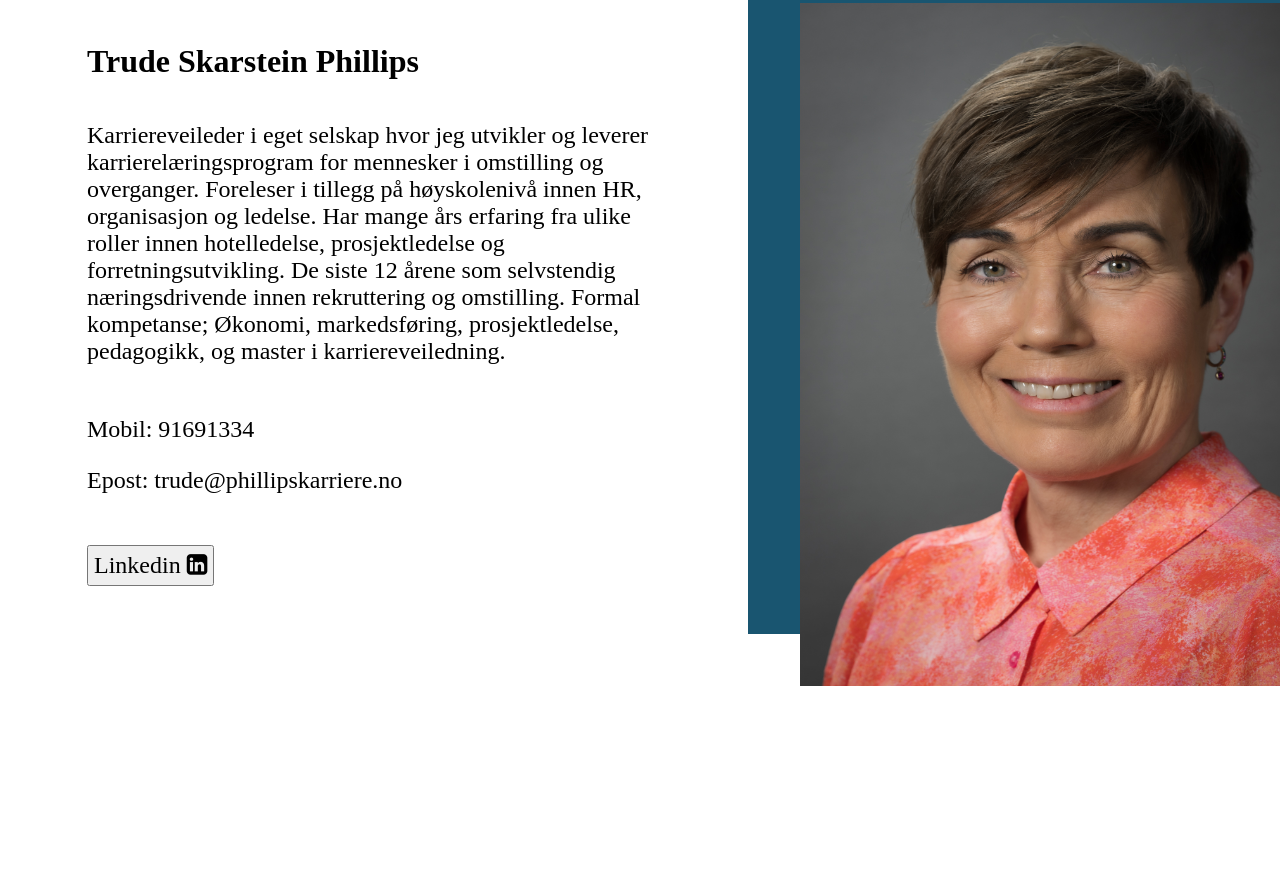
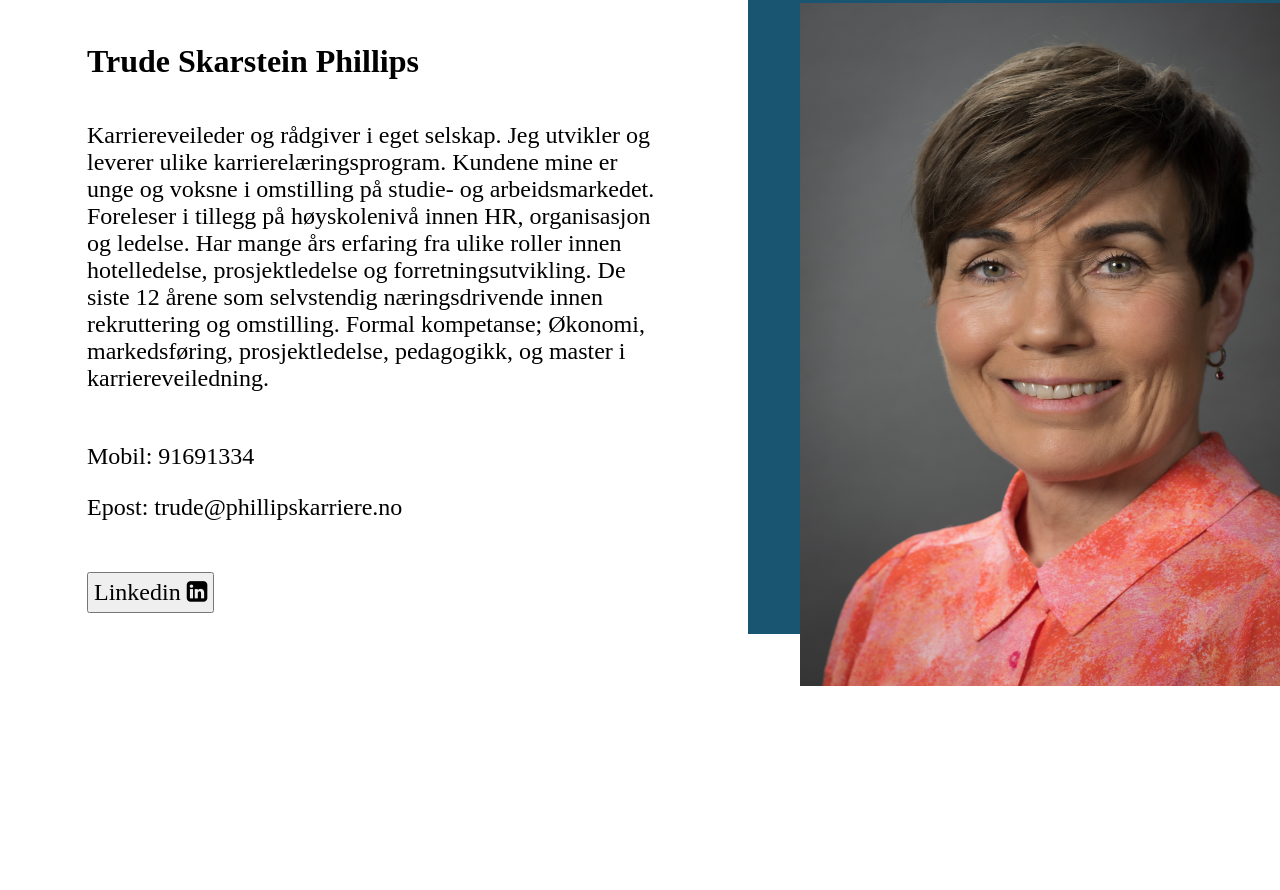
Before and after one commit to ramkodehode/phillipskarriere, a React (Create React App) app: page / in a window 1280 px wide. Shown: the part 1200-2090 px from the top of the page. Built offline with nearby package versions, Linux system fonts and the light colour scheme.

Commit message:
changing text on bio

```diff
--- a/src/pages/Success.js
+++ b/src/pages/Success.js
@@ -86,14 +86,14 @@ const Sucess = () => {
                 organisasjon og ledelse. Utvikler og leverer
                 karrierelæringsprogram for unge og voksne. Mange års erfaring
                 fra ledelse, rekruttering pg som selvstending næringsdrivende. */}
-                  Karriereveileder i eget selskap hvor jeg utvikler og leverer
-                  karrierelæringsprogram for mennesker i omstilling og
-                  overganger. Foreleser i tillegg på høyskolenivå innen HR,
-                  organisasjon og ledelse. Har mange års erfaring fra ulike
-                  roller innen hotelledelse, prosjektledelse og
-                  forretningsutvikling. De siste 12 årene som selvstendig
-                  næringsdrivende innen rekruttering og omstilling. Formal
-                  kompetanse; Økonomi, markedsføring, prosjektledelse,
+                  Karriereveileder og rådgiver i eget selskap. Jeg utvikler og
+                  leverer ulike karrierelæringsprogram. Kundene mine er unge og
+                  voksne i omstilling på studie- og arbeidsmarkedet. Foreleser i
+                  tillegg på høyskolenivå innen HR, organisasjon og ledelse. Har
+                  mange års erfaring fra ulike roller innen hotelledelse,
+                  prosjektledelse og forretningsutvikling. De siste 12 årene som
+                  selvstendig næringsdrivende innen rekruttering og omstilling.
+                  Formal kompetanse; Økonomi, markedsføring, prosjektledelse,
                   pedagogikk, og master i karriereveiledning.
                   <br />
                   <br></br>
--- a/src/pages/homePage/HomeText.js
+++ b/src/pages/homePage/HomeText.js
@@ -41,9 +41,6 @@ const HomeText = () => {
         Her kommer <br /> Phillipskarriere.no
       </HomeTitle>
       <HomeSmaller>
-        {/* Lev livet ditt her og nå, og vær samtidig nysgjerrig på fremtiden din!
-        Du skal ha mulighet til å finne og velge din studie- og yrkesretning ut
-        i fra egne ønsker, interesser og forutsetninger. */}
         Karriereveiledning - en god investering for mennesker i omstilling
         <br></br>
         <br />
```
